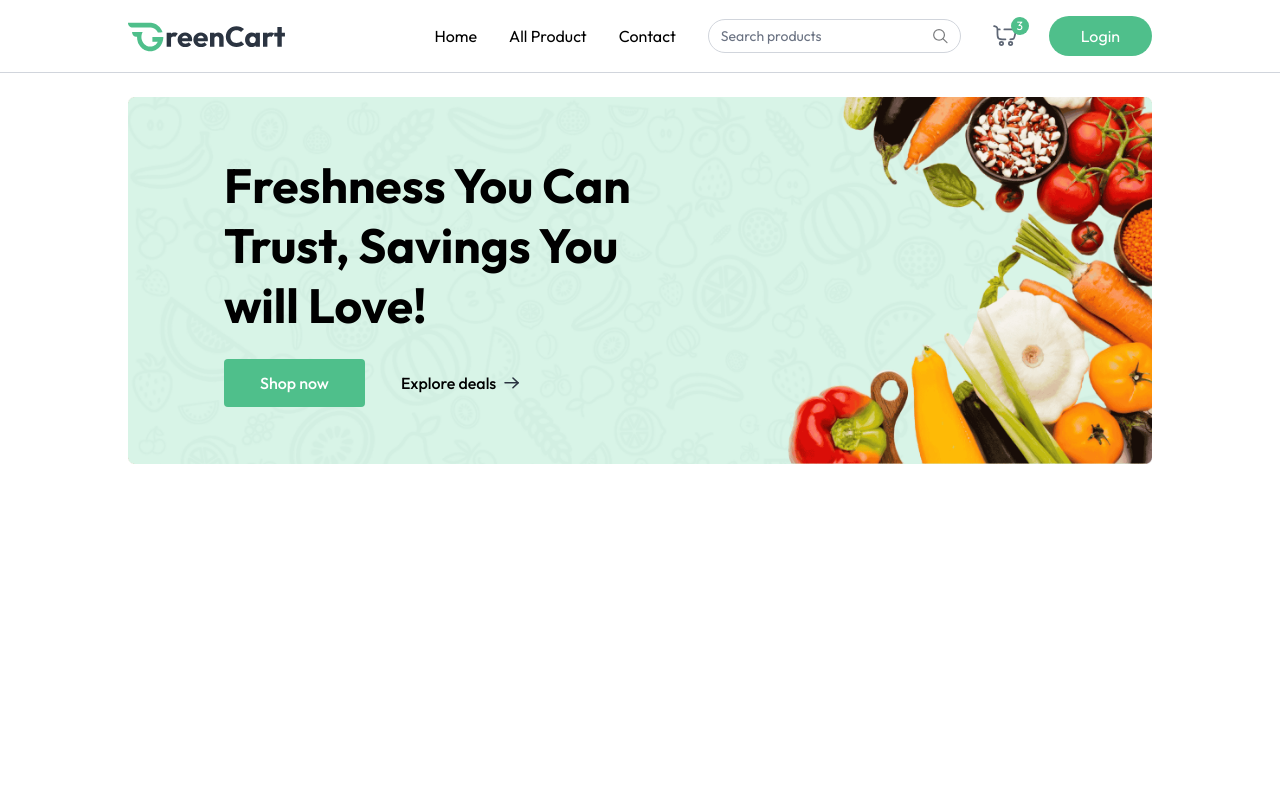
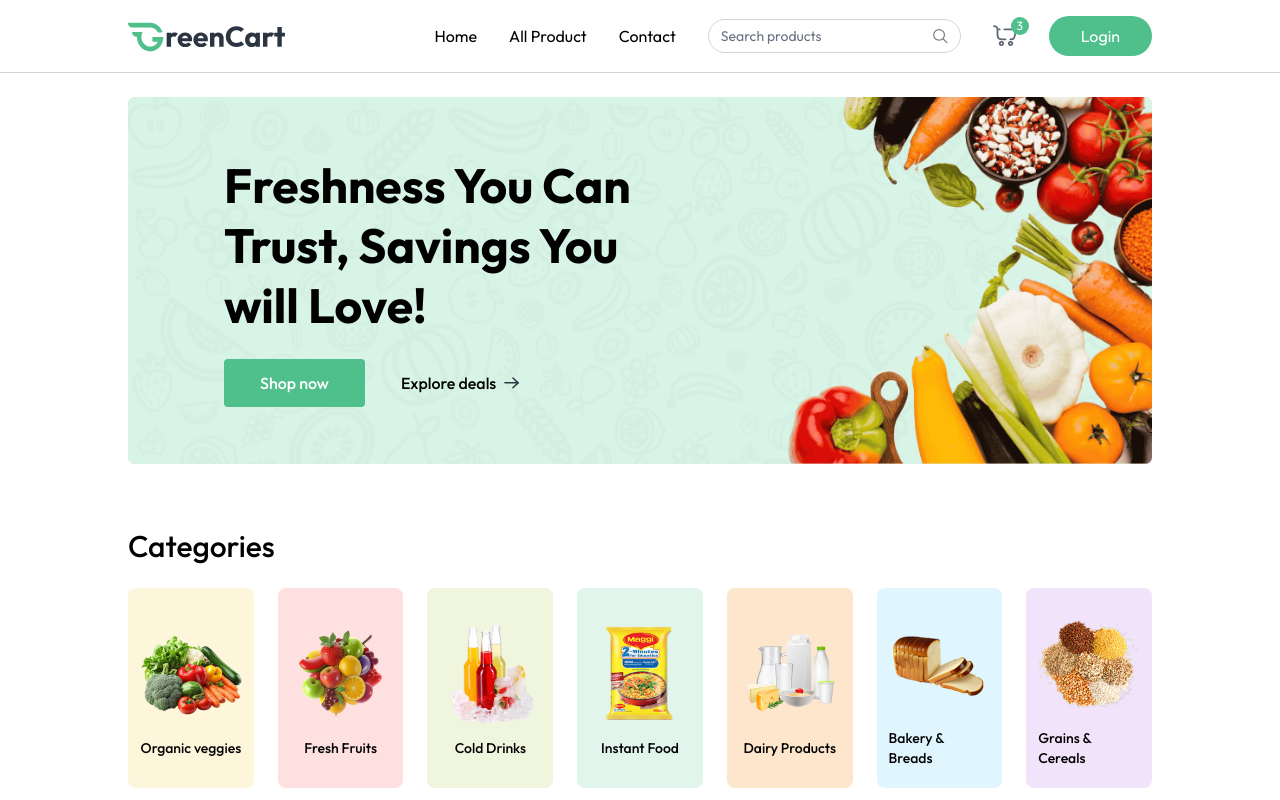
Before and after one commit to pankajgupta96/Greencart, a React (Vite) app in the folder frontend/: page / in a window 1280 px wide. Built offline with nearby package versions, Linux system fonts and the light colour scheme.

Commit message:
Categories component completed

```diff
--- /dev/null
+++ b/frontend/src/components/Categories.jsx
@@ -0,0 +1,34 @@
+import React from 'react'
+import { categories } from '../assets/assets';
+
+import { useAppContext } from '../context/AppContext';
+
+function Categories() {
+    const {navigate} = useAppContext();
+  return (
+    <div>
+        <div className='mt-16'>
+            <p className='text-2xl md:text-3xl font-medium '>Categories</p>
+        </div>
+        <div className='grid grid-cols-2 sm:grid-cols-3 md:grid-cols-5 lg:grid-cols-6 xl:grid-cols-7 mt-6 gap-6'>
+
+        {categories.map((category,index) => (
+       <div key={index} className='group cursor-pointer py-5 px-3 gap-2 rounded-lg flex flex-col justify-center items-center'
+         style={{backgroundColor:category.bgColor}}
+         onClick={()=>{
+            navigate(`/products/${category.path.toLowerCase()}`);
+            scrollTo(0,0);
+         }}
+         >
+            <img className='group-hover:scale-08 transition max-w-28' src={category.image} alt="box icon" />
+            <p className='text-sm font-medium'>{category.text}</p>
+        </div>
+        ))}
+
+
+</div>
+    </div>
+  )
+}
+
+export default Categories;
--- a/frontend/src/index.css
+++ b/frontend/src/index.css
@@ -1,4 +1,4 @@
-@import url('https://fonts.googleapis.com/css2?family=Outfit:wght@100..900&family=Roboto:it');
+@import url('https://fonts.googleapis.com/css2?family=Outfit:wght@100..900&family=Roboto:ital,wght@0,100..900;1,100..900&display=swap');
 
 @import "tailwindcss";
 
--- a/frontend/src/pages/Home.jsx
+++ b/frontend/src/pages/Home.jsx
@@ -1,10 +1,13 @@
 import React from 'react'
 import MainBanner from '../components/MainBanner';
+
+import Categories from '../components/Categories';
 
 function Home() {
   return (
     <div className='mt-6'>
      <MainBanner/>
+     <Categories/>
     </div>
   )
 }
```
Also changed, not shown: frontend/src/components/Category.jsx (deleted, +0 -9 lines).
